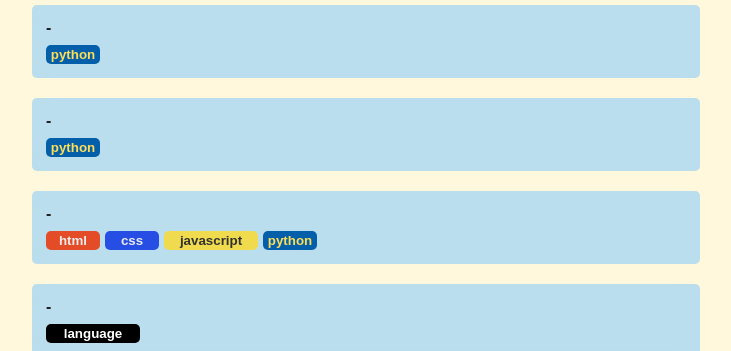
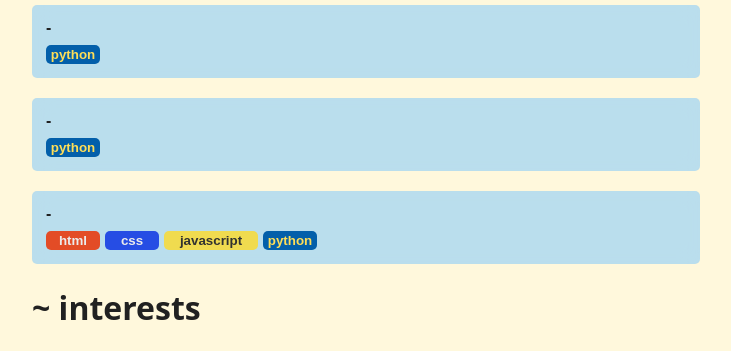
Before and after one commit to dbdoan/Portfolio-Display, a plain HTML site: page index.html in a window 1280 px wide. Shown: the part 421-772 px from the top of the page, without its empty margins (274-1005 px from the left). Drawn offline with nearby package versions, Linux system fonts and the light colour scheme; no server answers.

Commit message:
Hidden 4th un-used project entry
- Hidden the unpopulated project display

```diff
--- a/index.html
+++ b/index.html
@@ -66,12 +66,12 @@
                         <div class="label" id="python">python</div>
                     </div>
                 </button>
-                <button id="project-4" class="inner-block">
+                <!-- <button id="project-4" class="inner-block">
                     <span class="button-text">-</span>
                     <div class="project-4-labels">
                         <div class="label" id="placeholder">language</div>
                     </div>
-                </button>
+                </button> -->
             </div>
         </div>
     </div>
```
